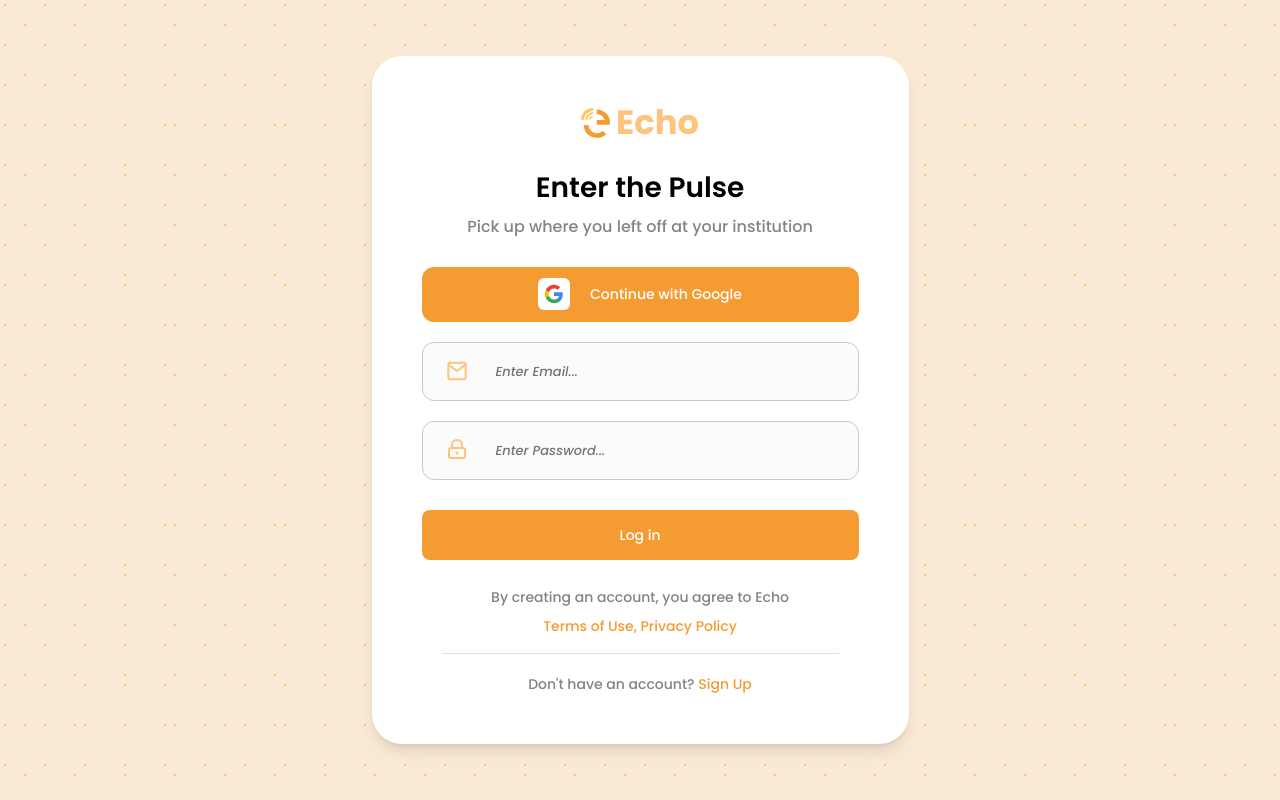
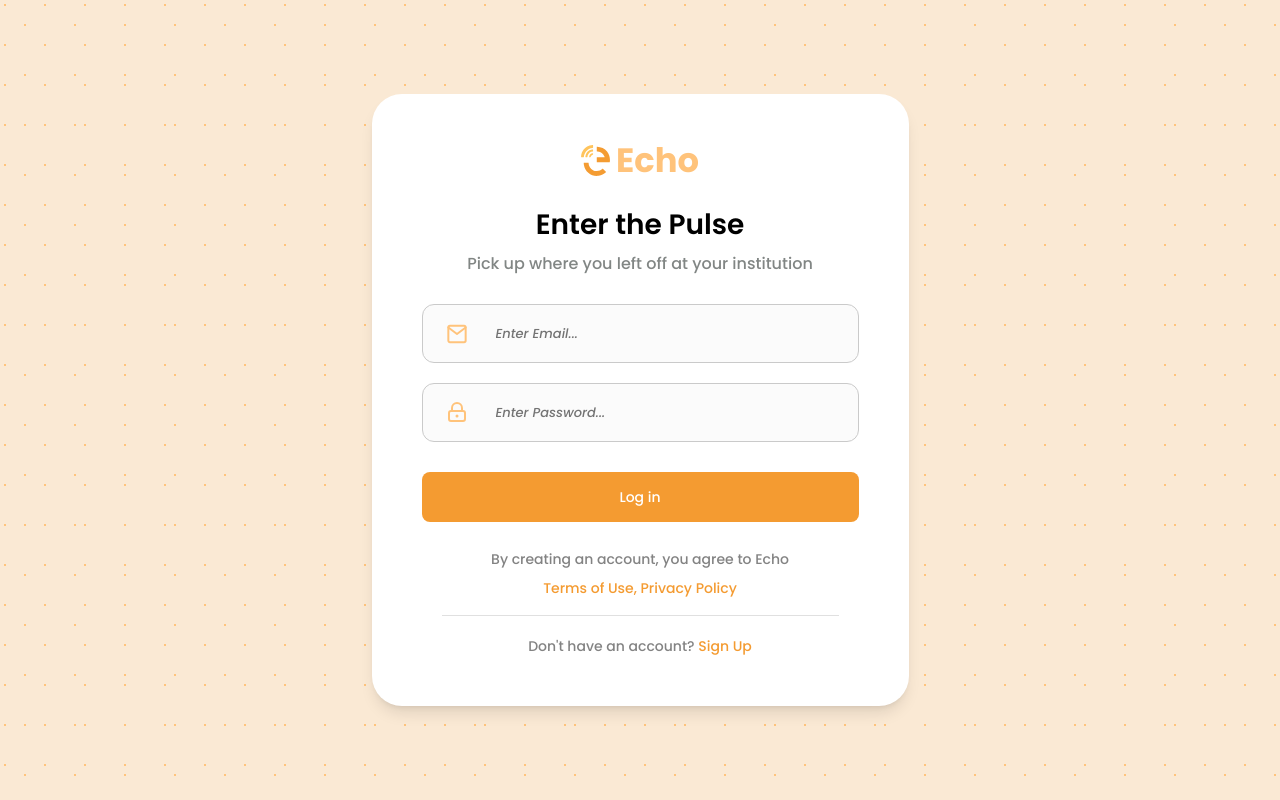
Before and after one commit to Cinioluwa/echo-frontend-web, a React (Vite) app: page / in a window 1280 px wide. Built offline with nearby package versions, Linux system fonts and the light colour scheme; no server answers; a web font is replaced by a local one.

Commit message:
chore: comment out Google auth code - not implemented yet

```diff
--- a/src/pages/Login.tsx
+++ b/src/pages/Login.tsx
@@ -6,7 +6,7 @@
   AuthCard,
   AuthButton,
   AuthInput,
-  GoogleButton,
+  // GoogleButton, // COMMENTED OUT: Google auth not implemented yet
   OfflineIndicator,
 } from "../components/auth";
 import { useNetworkStatus } from "../hooks";
@@ -206,10 +206,11 @@
     }
   };
 
-  const handleGoogleLogin = () => {
-    // TODO: Implement Google OAuth flow
-    setError("Google Sign-In is not configured yet.");
-  };
+  // COMMENTED OUT: Google auth not implemented yet
+  // const handleGoogleLogin = () => {
+  //   // TODO: Implement Google OAuth flow
+  //   setError("Google Sign-In is not configured yet.");
+  // };
 
   return (
     <>
@@ -243,12 +244,12 @@
           <div className="flex flex-col gap-5 sm:gap-6 md:gap-[30px] items-center w-full">
             {/* Input Fields */}
             <div className="flex flex-col gap-3.5 sm:gap-4 md:gap-5 items-start w-full">
-              {/* Google OAuth Button */}
-              <GoogleButton
+              {/* COMMENTED OUT: Google OAuth Button - not implemented yet */}
+              {/* <GoogleButton
                 onClick={handleGoogleLogin}
                 disabled={loading}
                 text="Continue with Google"
-              />
+              /> */}
 
               {/* Email Input */}
               <AuthInput
--- a/src/pages/SignUp.tsx
+++ b/src/pages/SignUp.tsx
@@ -5,7 +5,7 @@
 import AuthCard from "../components/auth/AuthCard";
 import AuthInput from "../components/auth/AuthInput";
 import AuthButton from "../components/auth/AuthButton";
-import GoogleButton from "../components/auth/GoogleButton";
+// import GoogleButton from "../components/auth/GoogleButton"; // COMMENTED OUT: Google auth not implemented yet
 import AuthFooter from "../components/auth/AuthFooter";
 import OfflineIndicator from "../components/auth/OfflineIndicator";
 import { useNetworkStatus } from "../hooks";
@@ -145,9 +145,10 @@
     }
   }
 
-  function handleGoogleSignUp() {
-    setError("Google Sign-Up is not configured yet.");
-  }
+  // COMMENTED OUT: Google auth not implemented yet
+  // function handleGoogleSignUp() {
+  //   setError("Google Sign-Up is not configured yet.");
+  // }
 
   return (
     <>
@@ -179,10 +180,10 @@
             </div>
           )}
 
-          {/* Google Sign Up Button */}
-          <div className="w-full">
+          {/* COMMENTED OUT: Google Sign Up Button - not implemented yet */}
+          {/* <div className="w-full">
             <GoogleButton onClick={handleGoogleSignUp} disabled={loading || isOffline} loading={loading} />
-          </div>
+          </div> */}
 
           {/* Divider */}
           <div className="w-full flex items-center gap-3 sm:gap-4">
```
